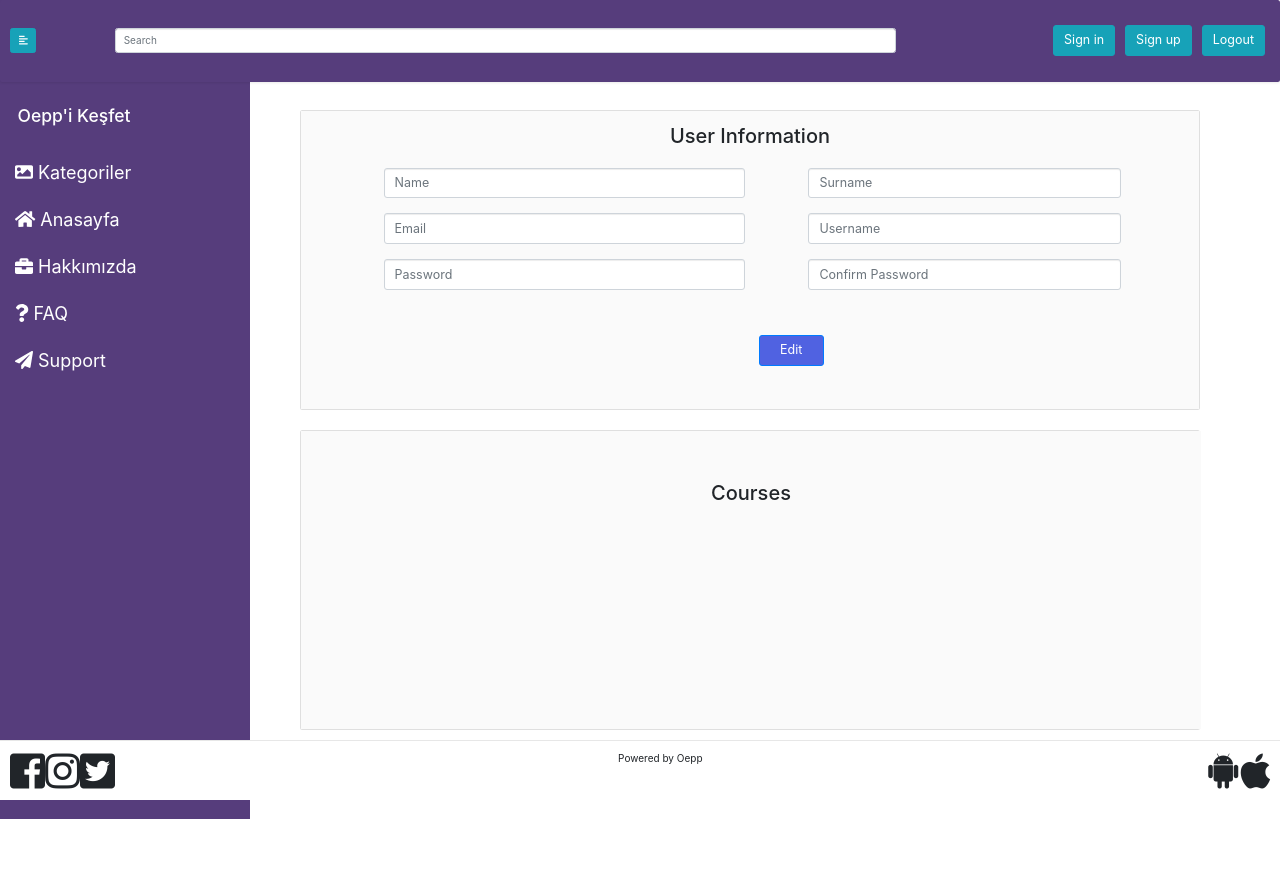
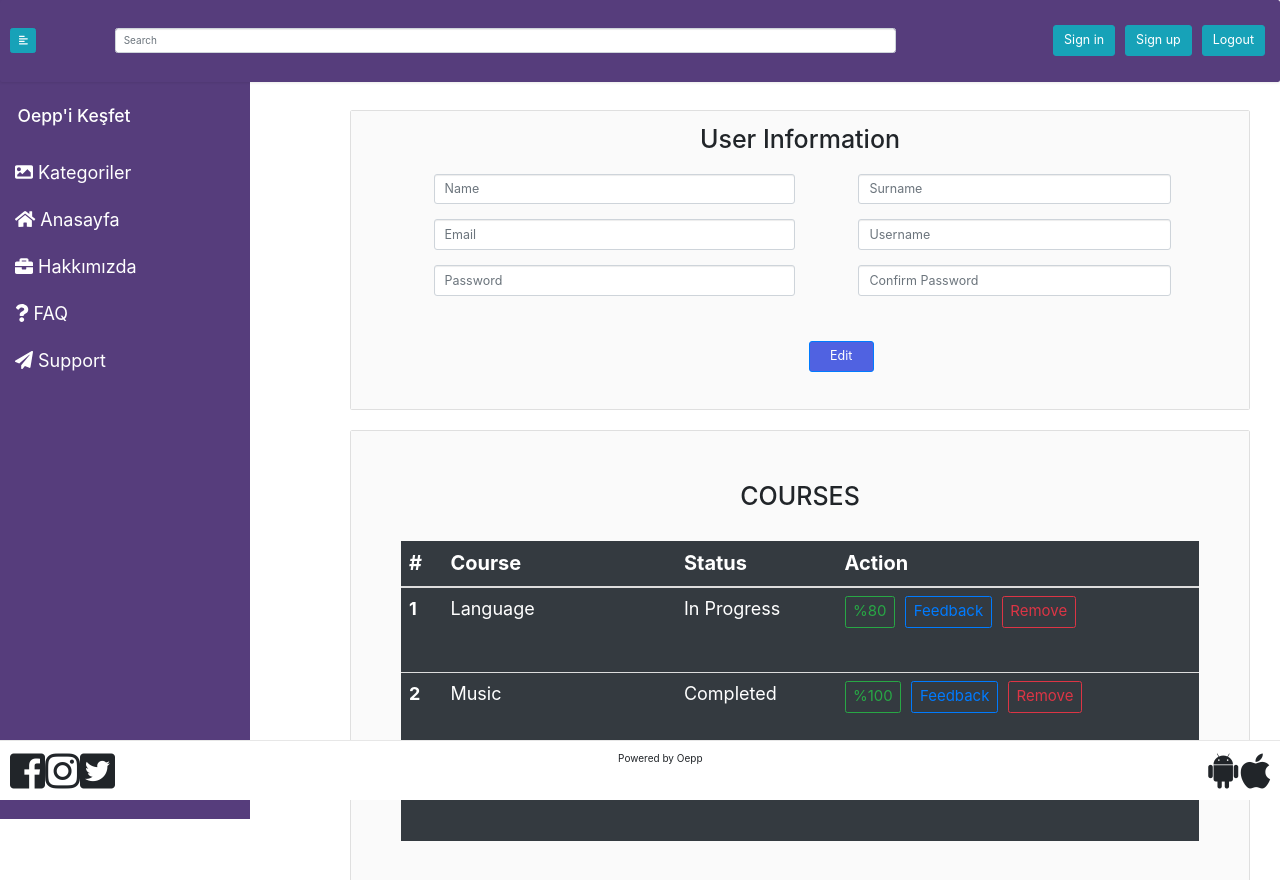
Before and after one commit to oepp/website, a React (Create React App) app: page /Profile in a window 1280 px wide. Shown: the top 880 px of the page. Before the commit the page ends 859 px from the top, so only its background shows below. Built offline with nearby package versions, Linux system fonts and the light colour scheme.

Commit message:
User Courses table in profile page ReactJS part. And fixed problems in Login and Registration pages.

```diff
--- a/src/components/Login.js
+++ b/src/components/Login.js
@@ -57,13 +57,10 @@ class Login extends Component {
         return (
 
             <div className="container" style={{paddingLeft:150}}>
-
-                <br/>
-                <div className="card center"style={{width:850,height:400,  marginTop:100}}>
+                <div className="card center"style={{width:775,height:350,marginTop:100}}>
                     <div className="card-body" style={{backgroundColor:'#fafafa'}}>
-                        <center><h1 className="card-title">Sign in</h1></center>
-                        <br/>
-                        <div className="row" style={{paddingRight:250}}>
+                        <center><h1 className="card-title">Sign in</h1></center><br/>
+                        <div className="row" style={{paddingRight:100}}>
                             <div className="col-sm">
                                 <form  style={{paddingLeft:80}}>
                                     <div className="form-group">
@@ -82,13 +79,13 @@ class Login extends Component {
                                     <span className="spinner-border spinner-border-md" role="status" aria-hidden="true"></span>
                                             &nbsp;Please Wait..
                                     </button>
-                                        :
-                                        <button type="submit" onClick={this.submitClick.bind(this)} className="btn btn-primary" style={{backgroundColor:"#17a2b8" ,fontSize:16}} >Login</button>
-                                        }
+                                    :
+                                    <button type="submit" onClick={this.submitClick.bind(this)} className="btn btn-primary" style={{backgroundColor:"#17a2b8" ,fontSize:16}} >Login</button>
+                                    }
                                 </form>
                             </div>
                             <Fragment>
-                                    <img style={{width:200, height:200}} src="/img/logo_transparent.png"/>
+                                    <img style={{width:250, height:250}} src="/img/logo_transparent.png"/>
                             </Fragment>
                         </div>
                     </div>
@@ -98,5 +95,4 @@ class Login extends Component {
         );
     }
 }
-
 export default Login;
--- a/src/components/Profile.js
+++ b/src/components/Profile.js
@@ -5,11 +5,11 @@ class Profile extends Component{
 
     render() {
         return (
-            <div className="container" style={{paddingLeft:50}}>
+            <div className="container" style={{paddingLeft:100,height:1000}}>
                 <br/>
                 <div className="card center"  style={{width:900, height:300, marginTop:100}} >
                     <div className="card-body" style={{backgroundColor:'#fafafa'}}>
-                    <center><h2>User Information</h2></center> <br/>
+                        <center><h1>User Information</h1></center> <br/>
                         <div className="row">
                             <div className="col-sm">
                                 <div className="form-row">
@@ -44,17 +44,62 @@ class Profile extends Component{
                         </div>
                     </div>
                 </div>
-                <div className="card center"  style={{width:900, height:300, marginTop:20}} >
-                    <div className="card-body" style={{padding:50, width:900, height:400, backgroundColor:'#fafafa'}}>
-                    <center><h2>Courses</h2></center>
+                <div className="card center"  style={{width:900, height:500, marginTop:20}} >
+                    <div className="card-body" style={{padding:50,backgroundColor:'#fafafa'}}>
+                        <center><h1 style={{marginBottom:30}}>COURSES</h1></center>
+                        <table className="table table-hover table-dark" style={{height:300}}>
+                                <thead>
+                                    <tr style={{fontSize:20}}>
+                                    <th scope="col">#</th>
+                                    <th scope="col">Course</th>
+                                    <th scope="col">Status</th>
+                                    <th scope="col">Action</th>
+                                    </tr>
+                                </thead>
+                                <tbody>
+                                    <tr style={{fontSize:18}}>
+                                    <th scope="row">1</th>
+                                    <td>Language</td>
+                                    <td>In Progress</td>
+                                    <td>
+                                        <button type="button" class="btn btn-outline-success" style={{fontSize:15}}>%80</button>
+                                        &nbsp;&nbsp;
+                                        <button type="button" class="btn btn-outline-primary" style={{fontSize:15}}>Feedback</button>
+                                        &nbsp;&nbsp;
+                                        <button type="button" class="btn btn-outline-danger"style={{fontSize:15}} >Remove</button>
 
+                                    </td>
+                                    </tr>
+                                    <tr style={{fontSize:18}}>
+                                    <th scope="row">2</th>
+                                    <td>Music</td>
+                                    <td>Completed</td>
+                                    <td>
+                                        <button type="button" class="btn btn-outline-success" style={{fontSize:15}}>%100</button>
+                                        &nbsp;&nbsp;
+                                        <button type="button" class="btn btn-outline-primary" style={{fontSize:15}}>Feedback</button>
+                                        &nbsp;&nbsp;
+                                        <button type="button" class="btn btn-outline-danger"style={{fontSize:15}} >Remove</button>
+                                    </td>
+                                    </tr>
+                                    <tr style={{fontSize:18}}>
+                                    <th scope="row">3</th>
+                                    <td>Computer Sciene</td>
+                                    <td>Completed</td>
+                                    <td>
+                                        <button type="button" class="btn btn-outline-success" style={{fontSize:15}}>%100</button>
+                                        &nbsp;&nbsp;
+                                        <button type="button" class="btn btn-outline-primary" style={{fontSize:15}}>Feedback</button>
+                                        &nbsp;&nbsp;
+                                        <button type="button" class="btn btn-outline-danger"style={{fontSize:15}} >Remove</button>
+                                    </td>
+                                    </tr>
+                                </tbody>
+                        </table>
                     </div>
                 </div>
             </div>
-
         );
     }
-
 }
-
 export default Profile;
```
Also changed, not shown: src/components/Registration.js (+2 -9 lines). Lines whose indentation alone changed are shown as unchanged.
